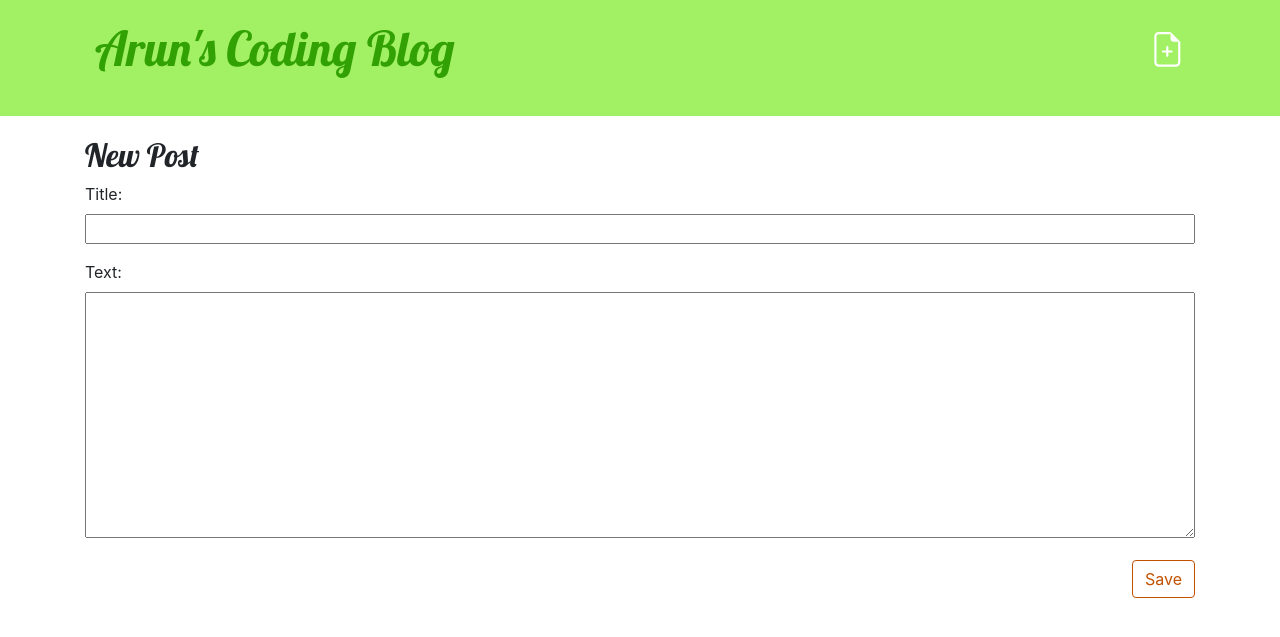
After one commit to arunprasath08/my-first-blog, a Django app: page /post/new/ in a window 1280 px wide. The commit adds this page. Shown: the top 637 px of the page. Run offline with Django 3.2, Linux system fonts and the light colour scheme.

Commit message:
Finishing my blog by adding edit option for existing posts using Django Forms

```diff
--- /dev/null
+++ b/blog/forms.py
@@ -0,0 +1,10 @@
+from typing import ClassVar
+from django import forms
+from django.db.models import fields
+from .models import Post
+
+class PostForm(forms.ModelForm):
+
+    class Meta:
+        model=Post
+        fields=('title','text',)
--- a/blog/templates/blog/base.html
+++ b/blog/templates/blog/base.html
@@ -2,18 +2,21 @@
 <!DOCTYPE html>
 <html>
     <head>
-        <title>Django Girls blog</title>
+        <title>Arun's blog</title>
         <link rel="stylesheet" href="https://cdn.jsdelivr.net/npm/bootstrap@4.5.3/dist/css/bootstrap.min.css" integrity="sha384-TX8t27EcRE3e/ihU7zmQxVncDAy5uIKz4rEkgIXeMed4M0jlfIDPvg6uqKI2xXr2" crossorigin="anonymous">
         <link href='//fonts.googleapis.com/css?family=Lobster&subset=latin,latin-ext' rel='stylesheet' type='text/css'>
         <link rel="stylesheet" href="{% static 'css/blog.css' %}">
     </head>
     <body>
         <header class="page-header">
-          <div class="container">
-              <h1><a href="/">Django Girls Blog</a></h1>
+            <div class="container">
+            <a href="{% url 'post_new' %}" class="top-menu">
+                {% include './icons/file-earmark-plus.svg' %}
+            </a>
+            <h1><a href="/">Arun's Coding Blog</a></h1>
           </div>
         </header>
-        <main class="container">
+        <main class="content container">
             <div class="row">
                 <div class="col">
                 {% block content %}
--- a/blog/templates/blog/post_detail.html
+++ b/blog/templates/blog/post_detail.html
@@ -2,6 +2,11 @@
 
 {% block content %}
         <article class="post">
+            <aside class="actions">
+            <a class="btn btn-default" href="{% url 'post_edit' pk=post.pk %}">
+                {% include './icons/pencil-fill.svg' %}
+            </a>
+            </aside>
             {% if post.published_date %}
                 <time class="date">
                     Published : {{ post.published_date }}
--- /dev/null
+++ b/blog/templates/blog/post_edit.html
@@ -0,0 +1,9 @@
+{% extends 'blog/base.html' %}
+
+{% block content%}
+<h2>New Post</h2>
+<form method="POST" class="post-form">{% csrf_token %}
+    {{form.as_p}}
+    <button type="submit" class="save btn btn-default">Save</button>
+</form>
+{% endblock %}
--- a/blog/urls.py
+++ b/blog/urls.py
@@ -4,4 +4,6 @@ from . import views
 urlpatterns =[
     path('',views.post_list,name='post_list'),
     path('post/<int:pk>/',views.post_detail,name='post_detail'),
+    path('post/new/',views.post_new,name='post_new'),
+    path('post/<int:pk>/edit',views.post_edit,name='post_edit'),
 ]
--- a/blog/views.py
+++ b/blog/views.py
@@ -1,7 +1,9 @@
-from django.shortcuts import render
+from django.shortcuts import redirect, render
 from django.utils import timezone
 from .models import Post
 from django.shortcuts import render, get_object_or_404
+from .forms import PostForm
+from django.shortcuts import redirect
 
 # Create your views here.
 
@@ -12,3 +14,30 @@ def post_list(request):
 def post_detail(request,pk):
     post=get_object_or_404(Post,pk=pk)
     return render(request,'blog/post_detail.html',{'post':post})
+
+def post_new(request):
+    if request.method == "POST":
+        form = PostForm(request.POST)
+        if form.is_valid():
+            post = form.save(commit=False)
+            post.author = request.user
+            post.published_date = timezone.now()
+            post.save()
+            return redirect('post_detail', pk=post.pk)
+    else:
+        form = PostForm()
+    return render(request, 'blog/post_edit.html', {'form': form})
+
+def post_edit(request, pk):
+    post = get_object_or_404(Post, pk=pk)
+    if request.method == "POST":
+        form = PostForm(request.POST, instance=post)
+        if form.is_valid():
+            post = form.save(commit=False)
+            post.author = request.user
+            post.published_date = timezone.now()
+            post.save()
+            return redirect('post_detail', pk=post.pk)
+    else:
+        form = PostForm(instance=post)
+    return render(request, 'blog/post_edit.html', {'form': form})
```
Also changed, not shown: blog/templates/blog/icons/file-earmark-plus.svg (added), blog/templates/blog/icons/pencil-fill.svg (added).
